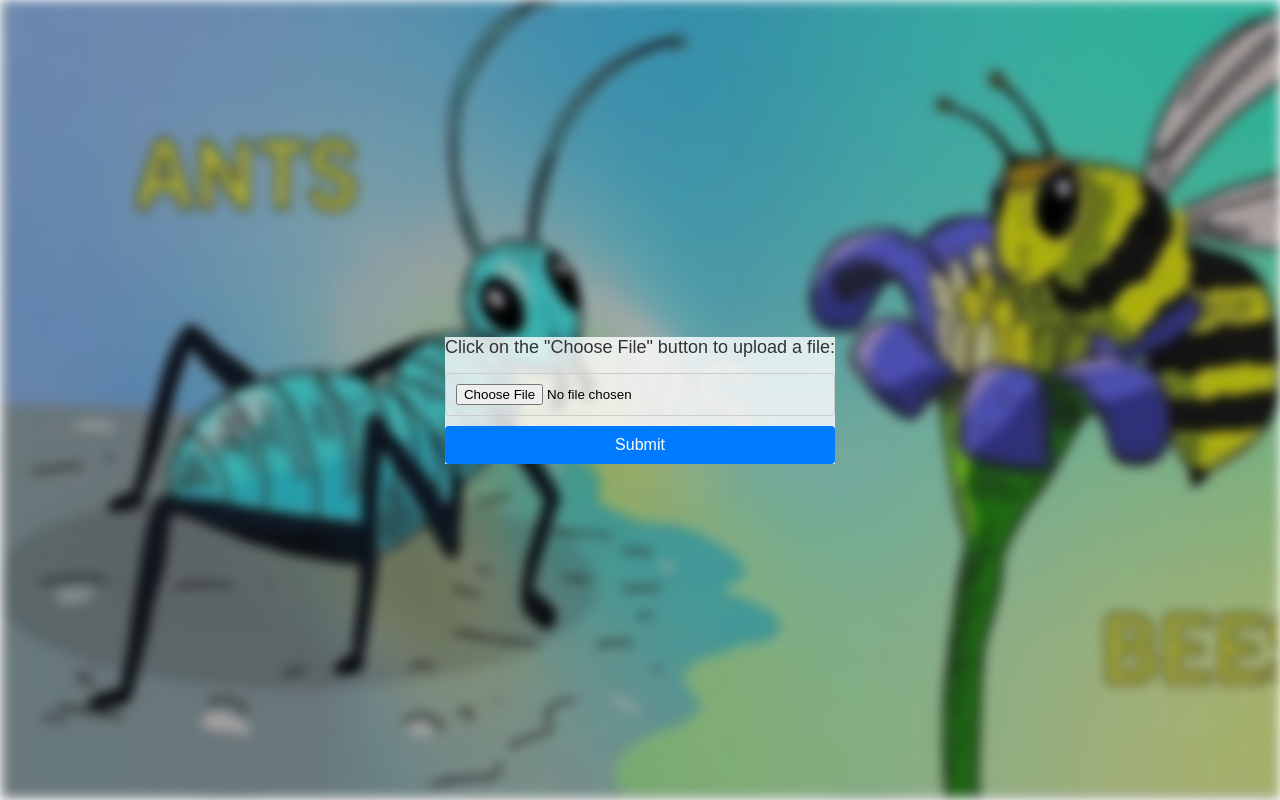
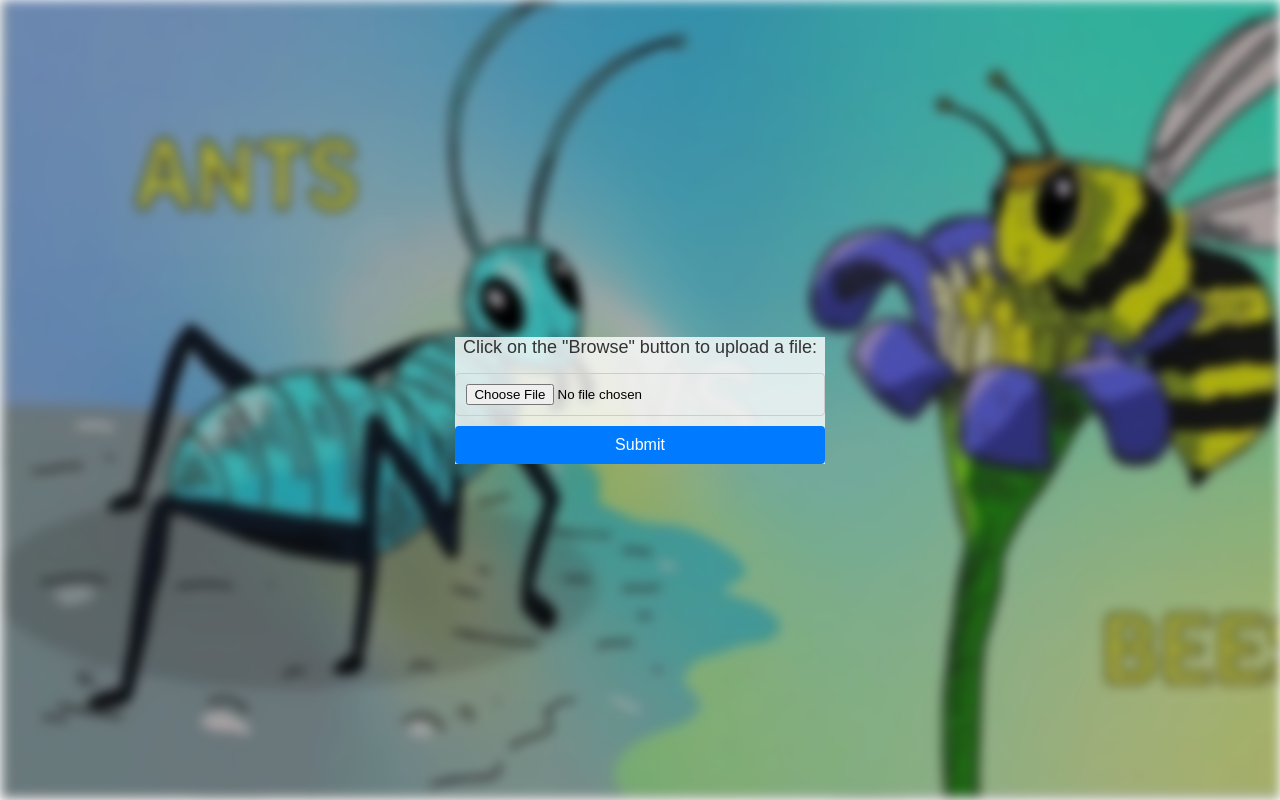
Before and after one commit to samikzz/Ant-Bees-Prediction, a Flask app: page / in a window 1280 px wide. Run offline with Flask 3, Linux system fonts and the light colour scheme.

Commit message:
fix templates
Fix text shown in the interface

```diff
--- a/templates/index.html
+++ b/templates/index.html
@@ -66,7 +66,7 @@
 <div class="background"></div>
 
 <div class="container">
-  <p>Click on the "Choose File" button to upload a file:</p>
+  <p>Click on the "Browse" button to upload a file:</p>
   <form action="/predict" method="post" enctype="multipart/form-data">
     <input type="file" id="myFile" name="file">
     <input type="submit" value="Submit">
```
Also changed, not shown: 1 other file.
